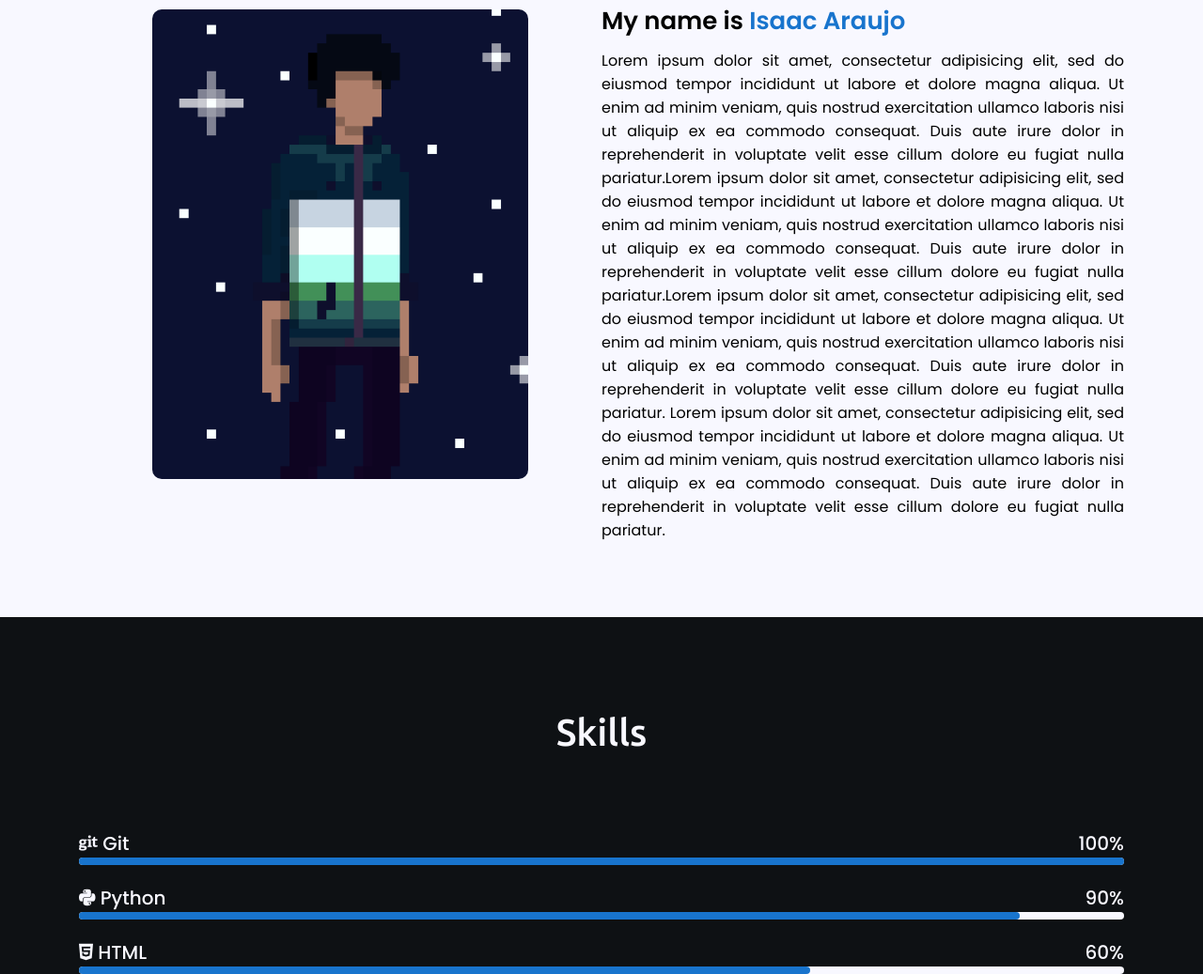
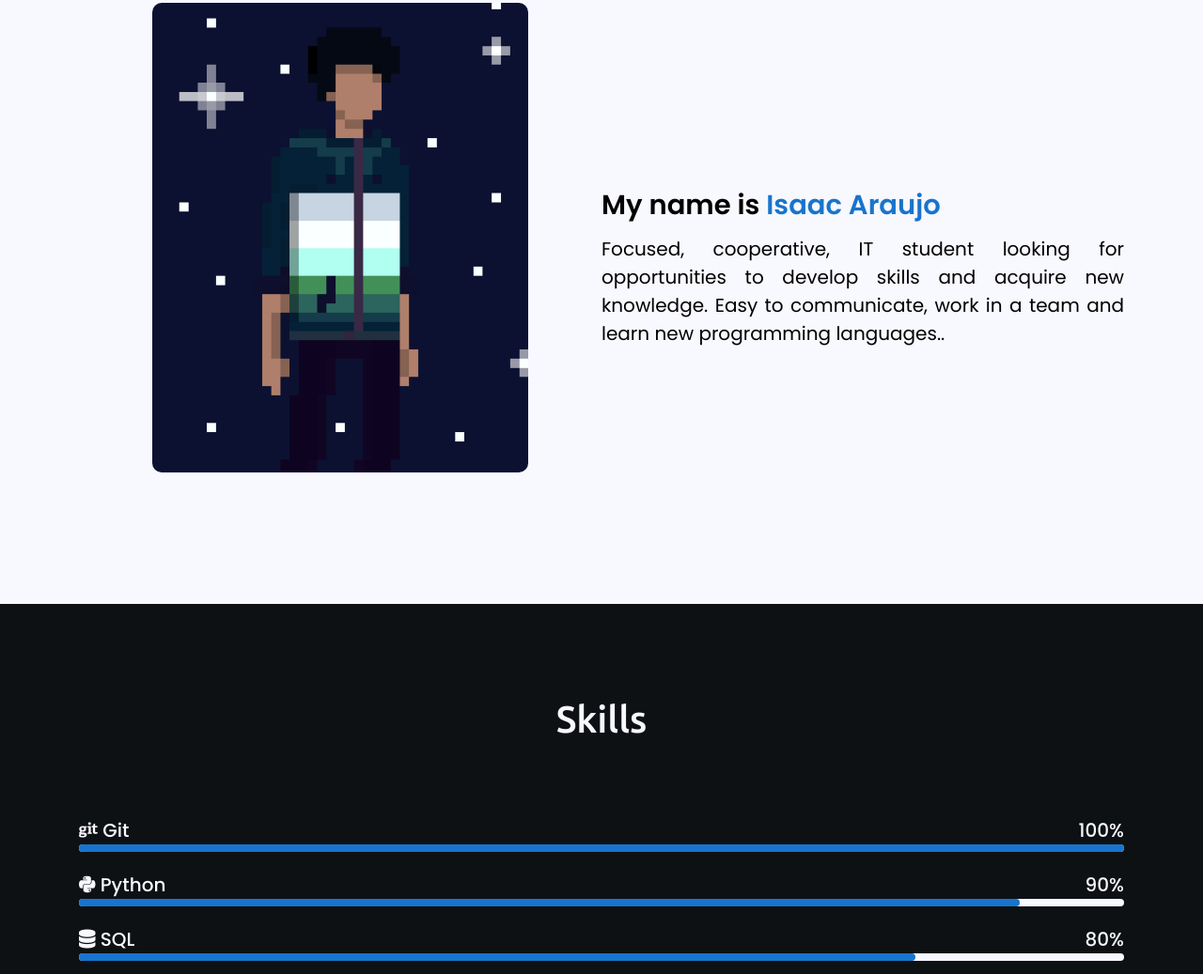
Before and after one commit to isaac-araujo/portfolio, a plain HTML site: page docs/index.html in a window 1280 px wide. Shown: the part 1003-2040 px from the top of the page at 94% size. Drawn offline with nearby package versions, Linux system fonts and the light colour scheme.

Commit message:
update about and skills

```diff
--- a/docs/css/master.css
+++ b/docs/css/master.css
@@ -333,8 +333,8 @@ section.sobre{
   width: 55%;
 }
 
- .sobre .cont_sobre .direita .desc{
-  font-size: 26px;
+.sobre .cont_sobre .direita .desc{
+  font-size: 29px;
   font-weight: 600;
   margin-bottom: 10px;
 }
@@ -344,7 +344,8 @@ section.sobre{
 }
 
 .sobre .cont_sobre .direita p{
-  text-align:  justify;
+  text-align: justify;
+  font-size: 20px;
 }
 
 .sobre .cont_sobre .direita a{
@@ -469,6 +470,9 @@ section.habilidades{
 }
 .habilidades .cont_habilidades .python::before{
   width: 90%;
+}
+.habilidades .cont_habilidades .sql::before{
+  width: 80%;
 }
 .habilidades .cont_habilidades .html::before{
   width: 70%;
--- a/docs/index.html
+++ b/docs/index.html
@@ -86,7 +86,7 @@
             <div class="desc">
               My name is <span>Isaac Araujo</span>
             </div>
-            <p>Lorem ipsum dolor sit amet, consectetur adipisicing elit, sed do eiusmod tempor incididunt ut labore et dolore magna aliqua. Ut enim ad minim veniam, quis nostrud exercitation ullamco laboris nisi ut aliquip ex ea commodo consequat. Duis aute irure dolor in reprehenderit in voluptate velit esse cillum dolore eu fugiat nulla pariatur.Lorem ipsum dolor sit amet, consectetur adipisicing elit, sed do eiusmod tempor incididunt ut labore et dolore magna aliqua. Ut enim ad minim veniam, quis nostrud exercitation ullamco laboris nisi ut aliquip ex ea commodo consequat. Duis aute irure dolor in reprehenderit in voluptate velit esse cillum dolore eu fugiat nulla pariatur.Lorem ipsum dolor sit amet, consectetur adipisicing elit, sed do eiusmod tempor incididunt ut labore et dolore magna aliqua. Ut enim ad minim veniam, quis nostrud exercitation ullamco laboris nisi ut aliquip ex ea commodo consequat. Duis aute irure dolor in reprehenderit in voluptate velit esse cillum dolore eu fugiat nulla pariatur. Lorem ipsum dolor sit amet, consectetur adipisicing elit, sed do eiusmod tempor incididunt ut labore et dolore magna aliqua. Ut enim ad minim veniam, quis nostrud exercitation ullamco laboris nisi ut aliquip ex ea commodo consequat. Duis aute irure dolor in reprehenderit in voluptate velit esse cillum dolore eu fugiat nulla pariatur.</p>
+            <p>Focused, cooperative, IT student looking for opportunities to develop skills and acquire new knowledge. Easy to communicate, work in a team and learn new programming languages..</p>
             <!-- <a href="#">Download CV</a> -->
           </div>
         </div>
@@ -115,6 +115,15 @@
                   <span>90%</span>
                 </div>
                 <div class="linha python">
+                </div>
+              </div>
+
+              <div class="bars">
+                <div class="infos">
+                  <span><i class="fa fa-database"></i></i> SQL</span>
+                  <span>80%</span>
+                </div>
+                <div class="linha sql">
                 </div>
               </div>
 
```
